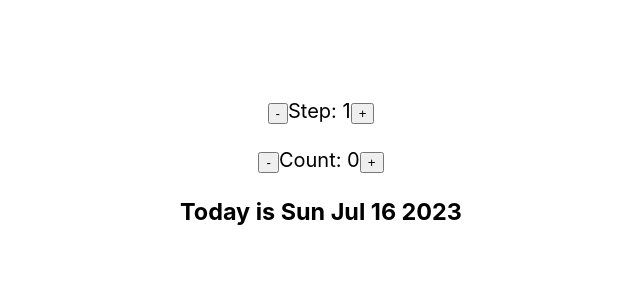
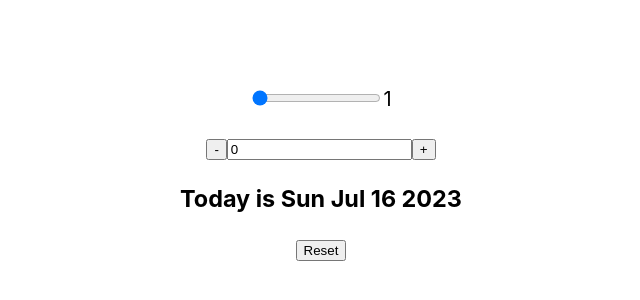
Before and after one commit to EngrPahati/date-counter, a React (Create React App) app: page / in a window 1280 px wide. Shown: the part 226-526 px from the top of the page, without its empty margins (319-959 px from the left). Built offline with nearby package versions, Linux system fonts and the light colour scheme.

Commit message:
version 2 of date-counter app

```diff
--- a/src/App.js
+++ b/src/App.js
@@ -18,23 +18,25 @@ function Counter() {
   return (
     <div>
       <div>
-        <button
-          onClick={() => setStep(s => s - 1)}
-        >-</button>
-        <span>Step: {step}</span>
-        <button
-          onClick={() => setStep(s => s + 1)}
-        >+</button>
+
+
+        <input id="point" type="range" min="1" max="10" value={step}
+          onChange={e => setStep(Number(e.target.value))}
+        ></input>
+        <span>{ step }</span>
+
       </div>
       <br />
       <div>
         <button
           onClick={() => setCount(c => c - step)}
         >-</button>
-        <span>Count: {count}</span>
+          <input type="text" value={ count } onChange={e => setCount(e.target.value)}></input>
+
         <button
           onClick={() => setCount(c => c + step)}
-        >+</button>
+        >+
+        </button>
       </div>
       <h3>
         <span>{ count === 0 ? 'Today is ' : ''}</span>
@@ -44,6 +46,12 @@ function Counter() {
         <span>{ date.toDateString() }</span>
 
       </h3>
+      <button
+        onClick={() => {
+          setCount(0);
+          setStep(1);
+        }}
+      >Reset</button>
     </div>
   );
 }
```
